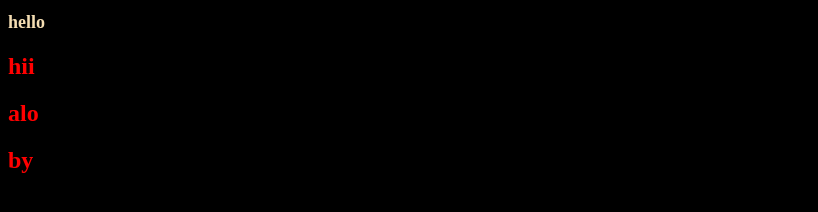
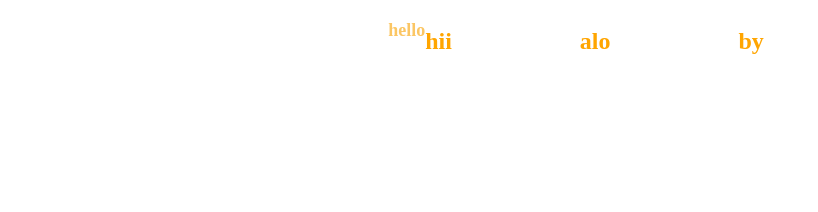
Before and after one commit to Avetiq1992/new_rep, a plain HTML site: page index.html in a window 1280 px wide. Shown: the whole page, without its empty margins (0-818 px from the left). Drawn offline with Linux system fonts and the light colour scheme.

Commit message:
html,css chenge

```diff
--- a/index.html
+++ b/index.html
@@ -8,9 +8,11 @@
     <title>new_repository</title>
 </head>
 <body>
-    <h1>hello</h1>
+    <header>
+        <h1>hello</h1>
     <h2>hii</h2>
     <h2>alo</h2>
     <h2>by</h2>
+    </header>
 </body>
 </html>
--- a/style.css
+++ b/style.css
@@ -1,10 +1,15 @@
 body{
-    background-color: black;
-    color: wheat;
+    background-color: white;
+}
+header{
+    display: flex;
+    justify-content: center;
 }
 h1{
+    color: rgb(251, 198, 100);
     font-size: large;
 }
 h2{
-    color: red;
+    margin-right: 10vw;
+    color: orange;
 }
```
